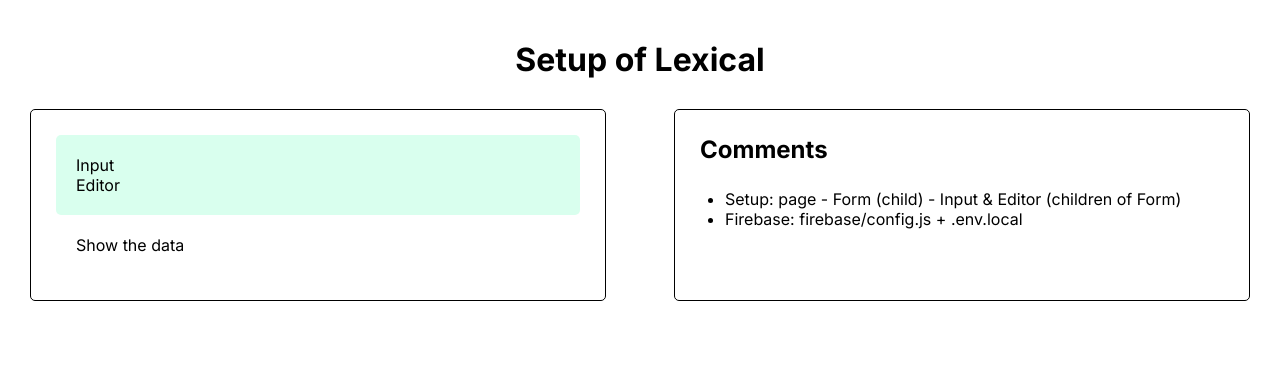
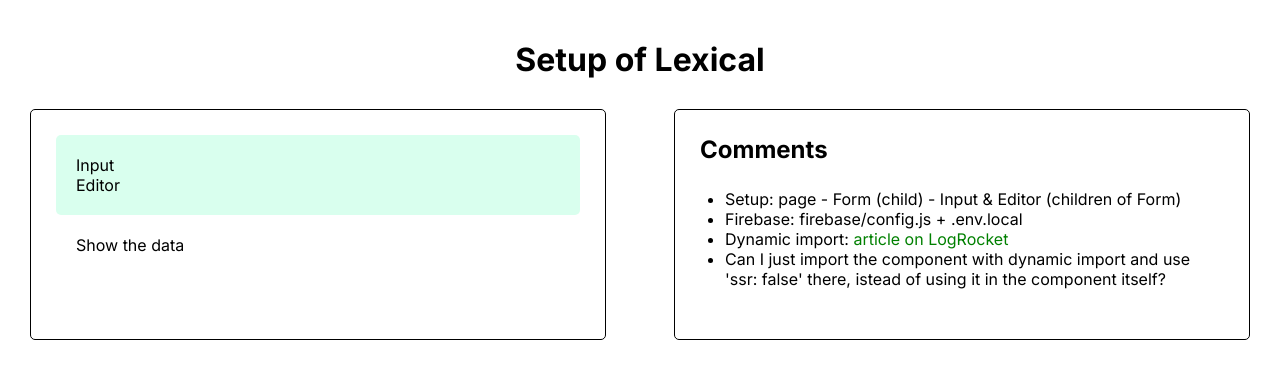
Before and after one commit to Christian-Mar/tiptap_firebase, a Next.js app: page / in a window 1280 px wide. Shown: the top 378 px of the page. Built offline with nearby package versions, Linux system fonts and the light colour scheme.

Commit message:
update comments

```diff
--- a/app/components/Comments.js
+++ b/app/components/Comments.js
@@ -10,6 +10,17 @@
 				<li>
 					<p>Firebase: firebase/config.js + .env.local</p>
 				</li>
+				<li>
+					<p>
+						Dynamic import:{' '}
+						<a href='https://blog.logrocket.com/dynamic-imports-code-splitting-next-js/'>
+							article on LogRocket
+						</a>
+					</p>
+				</li>
+				<li>
+					<p>Can I just import the component with dynamic import and use 'ssr: false' there, istead of using it in the component itself?</p>
+				</li>
 			</ul>
 		</div>
 	);
--- a/app/globals.css
+++ b/app/globals.css
@@ -22,6 +22,6 @@
 }
 
 a {
-  color: inherit;
+  color: green;
   text-decoration: none;
 }
--- a/package.json
+++ b/package.json
@@ -9,9 +9,11 @@
 		"lint": "next lint"
 	},
 	"dependencies": {
+		"@lexical/react": "^0.9.0",
 		"eslint": "8.36.0",
 		"eslint-config-next": "13.2.4",
 		"firebase": "^9.18.0",
+		"lexical": "^0.9.0",
 		"next": "13.2.4",
 		"react": "18.2.0",
 		"react-dom": "18.2.0"
```
Also changed, not shown: 1 other file (tests, documents, lock files or other folders).
